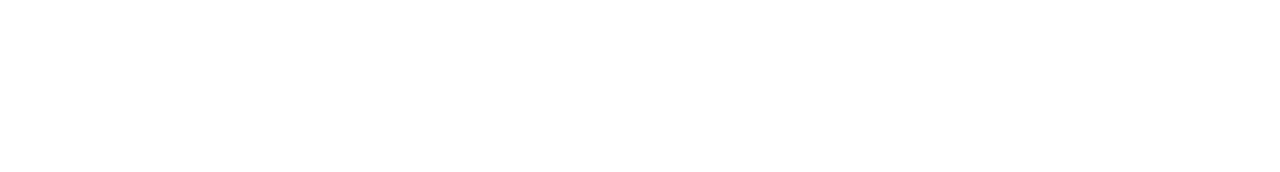
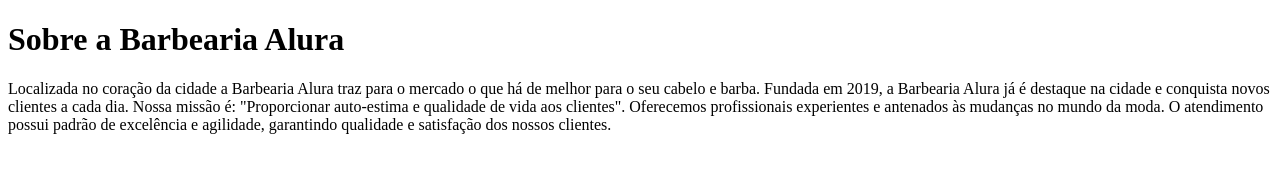
Before and after one commit to ninidpaula/repositorydnini, a plain HTML site: page index.html in a window 1280 px wide. Drawn offline with Linux system fonts and the light colour scheme.

Commit message:
Update index.html

```diff
--- a/index.html
+++ b/index.html
@@ -6,6 +6,11 @@
     <title>BarbeariaAlura11</title>
 </head>
 <body>
+ <H1>Sobre a Barbearia Alura</H1>
+    <p>Localizada no coração da cidade a Barbearia Alura traz para o mercado o que há de melhor para o seu cabelo e barba. Fundada em 2019, a Barbearia Alura já é destaque na cidade e conquista novos clientes a cada dia.
 
+Nossa missão é: "Proporcionar auto-estima e qualidade de vida aos clientes".
+
+Oferecemos profissionais experientes e antenados às mudanças no mundo da moda. O atendimento possui padrão de excelência e agilidade, garantindo qualidade e satisfação dos nossos clientes.</p>
 </body>
 </html>
```
